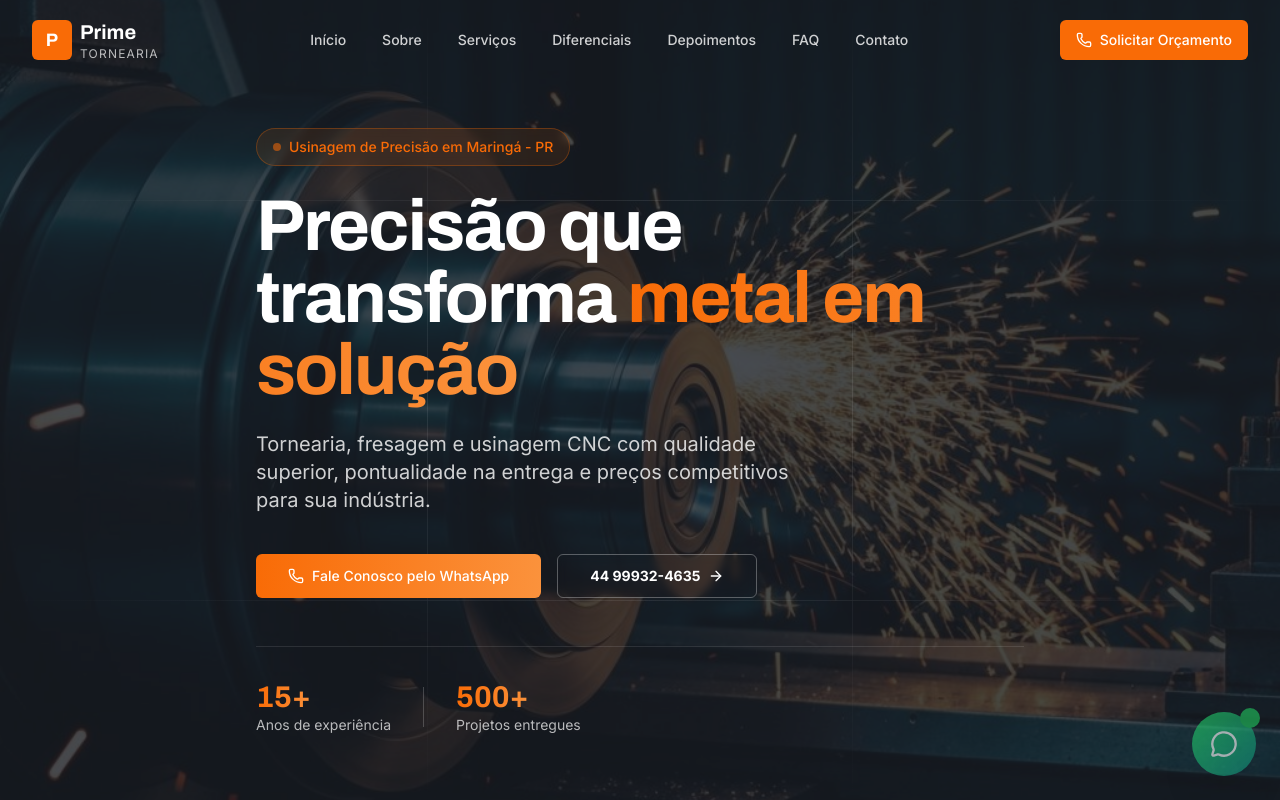
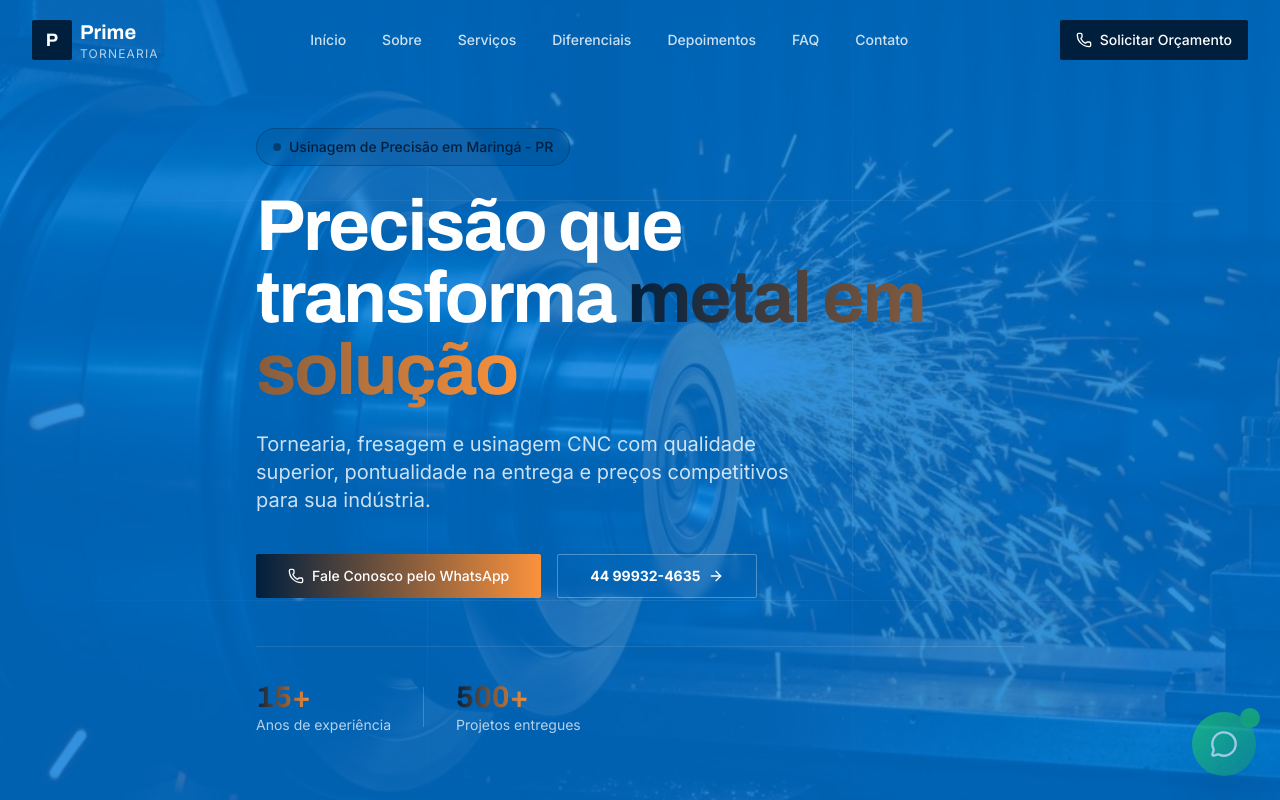
Before and after one commit to maringamapas/template-tornearia, a Next.js app: page / in a window 1280 px wide. Shown: the top 800 px of the page. Built offline with nearby package versions, Linux system fonts and the light colour scheme.

Commit message:
style: update site theme with industrial colors and sharper borders
Apply new industrial color scheme and reduce border radius for
sharper, angular look in both light and dark modes.

Co-authored-by: CHL <229381294+maringamapas@users.noreply.github.com>

```diff
--- a/app/globals.css
+++ b/app/globals.css
@@ -60,25 +60,25 @@
     --card-foreground: 220 20% 10%;
     --popover: 0 0% 100%;
     --popover-foreground: 220 20% 10%;
-    --primary: 25 95% 50%;
+    --primary: 210 100% 12%;
     --primary-foreground: 0 0% 100%;
-    --secondary: 220 10% 95%;
-    --secondary-foreground: 220 20% 10%;
+    --secondary: 0 0% 23%;
+    --secondary-foreground: 0 0% 100%;
     --muted: 220 10% 95%;
     --muted-foreground: 220 10% 40%;
-    --accent: 220 15% 12%;
+    --accent: 207 100% 43%;
     --accent-foreground: 0 0% 100%;
     --destructive: 0 84.2% 60.2%;
     --destructive-foreground: 0 0% 98%;
     --border: 220 10% 88%;
     --input: 220 10% 88%;
-    --ring: 25 95% 50%;
-    --chart-1: 25 95% 50%;
-    --chart-2: 220 15% 30%;
+    --ring: 207 100% 43%;
+    --chart-1: 207 100% 43%;
+    --chart-2: 210 100% 12%;
     --chart-3: 197 37% 24%;
     --chart-4: 43 74% 66%;
     --chart-5: 27 87% 67%;
-    --radius: 0.5rem;
+    --radius: 0.25rem;
     --sidebar-background: 0 0% 98%;
     --sidebar-foreground: 240 5.3% 26.1%;
     --sidebar-primary: 240 5.9% 10%;
@@ -95,21 +95,21 @@
     --card-foreground: 0 0% 95%;
     --popover: 220 20% 10%;
     --popover-foreground: 0 0% 95%;
-    --primary: 25 95% 50%;
+    --primary: 210 100% 25%;
     --primary-foreground: 0 0% 100%;
-    --secondary: 220 15% 15%;
+    --secondary: 0 0% 30%;
     --secondary-foreground: 0 0% 95%;
     --muted: 220 15% 15%;
     --muted-foreground: 220 10% 55%;
-    --accent: 220 15% 20%;
-    --accent-foreground: 0 0% 95%;
+    --accent: 207 100% 50%;
+    --accent-foreground: 0 0% 100%;
     --destructive: 0 62.8% 30.6%;
     --destructive-foreground: 0 0% 98%;
     --border: 220 15% 18%;
     --input: 220 15% 18%;
-    --ring: 25 95% 50%;
-    --chart-1: 25 95% 50%;
-    --chart-2: 220 15% 50%;
+    --ring: 207 100% 50%;
+    --chart-1: 207 100% 50%;
+    --chart-2: 210 100% 25%;
     --chart-3: 30 80% 55%;
     --chart-4: 280 65% 60%;
     --chart-5: 340 75% 55%;
```
